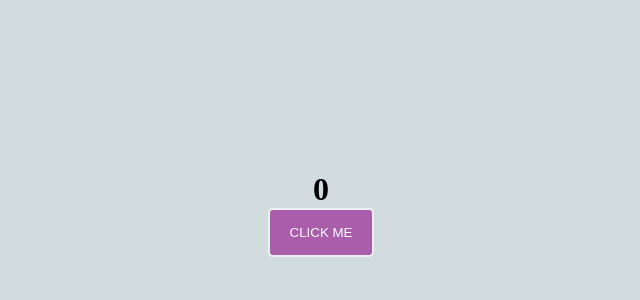
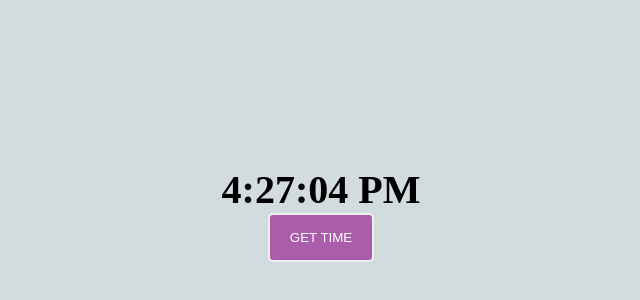
Before and after one commit to rahulanand10/React, a React (Create React App) app: page / in a window 1280 px wide. Shown: the part 186-486 px from the top of the page, without its empty margins (319-959 px from the left). Built offline with nearby package versions, Linux system fonts and the light colour scheme.

Commit message:
challenge-6-34

```diff
--- a/src/App.jsx
+++ b/src/App.jsx
@@ -1,21 +1,18 @@
 import React,{useState} from 'react';
 
 
+const App=()=>{
+  let curr=new Date().toLocaleTimeString()
+  const [date,settime]=useState(curr);
 
-
-
-const App=()=>{
-  // const state=useState()
-
-  const [count,setCount]=useState(0);
-
-  const IncNum=()=>{
-    setCount(count +1);
+  const setTime=()=>{
+    let cur=new Date().toLocaleTimeString()
+    settime(cur);
 }
   return(
     <React.Fragment>
-      <h1>{count}</h1>
-      <button onClick={IncNum}> Click Me</button>
+      <h1 style={{fontSize:'40px',fontWeight:'bold'}}>{date}</h1>
+      <button onClick={setTime}> Get Time</button>
     </React.Fragment>
   )
 };
```
